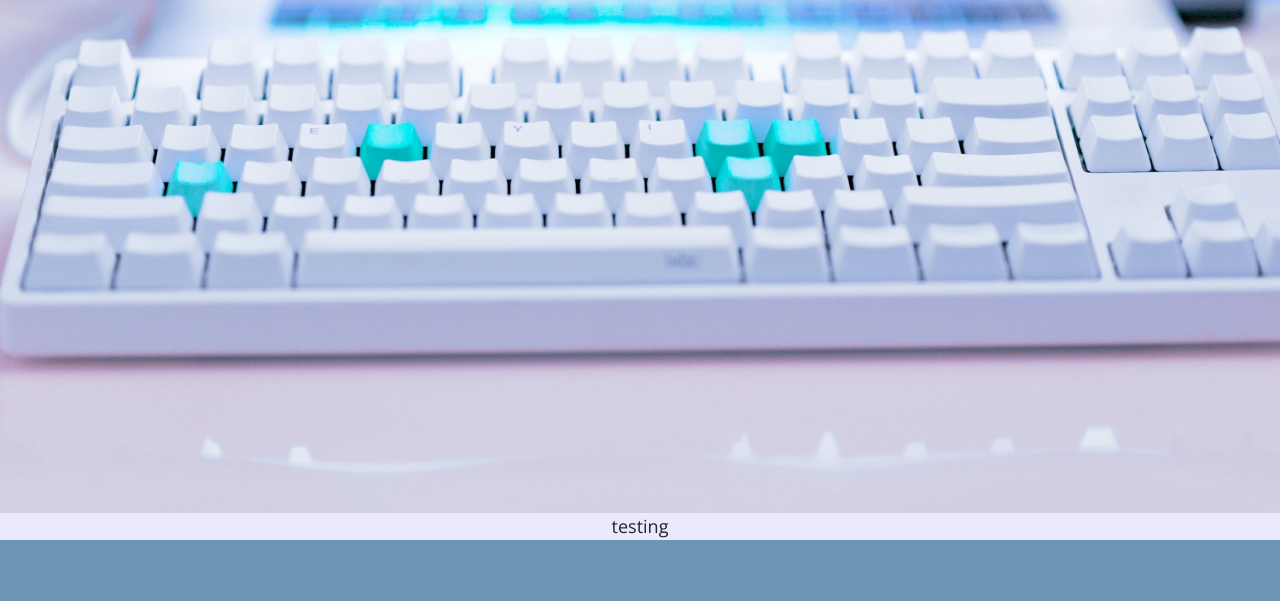
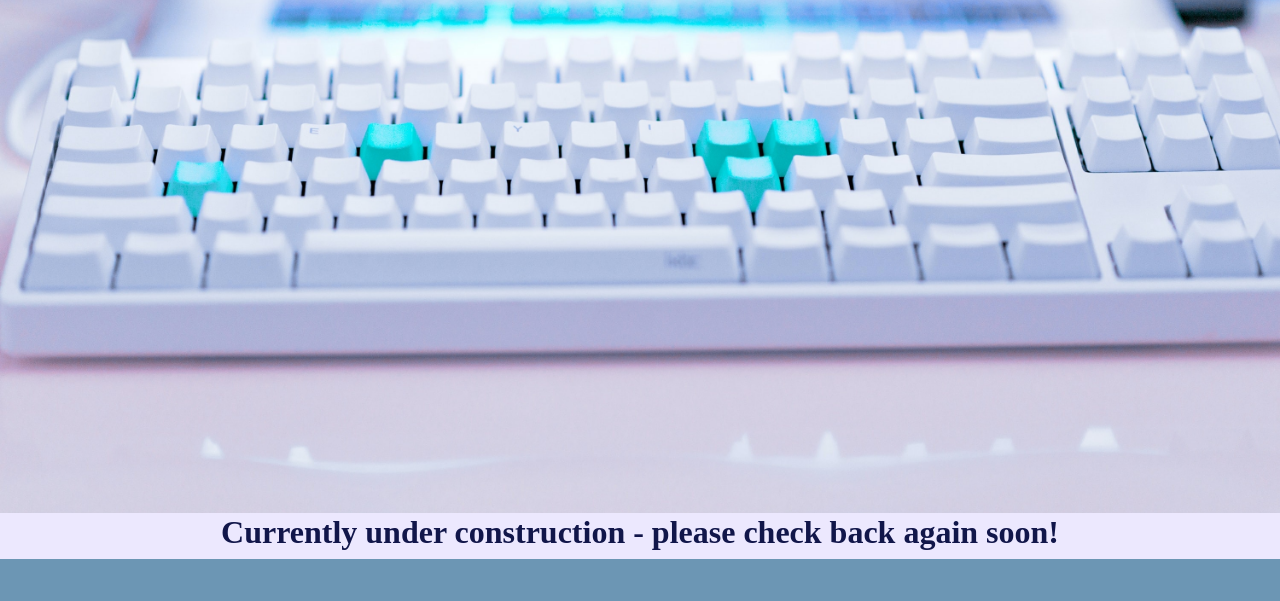
Before and after one commit to meeshers/portfolio-update, a website built with Parcel: page pages/design-page/index.html in a window 1280 px wide. Shown: the part 346-947 px from the top of the page. Built offline with nearby package versions, Linux system fonts and the light colour scheme; files whose address does not match are found by name; a web font is replaced by a local one.

Commit message:
Updated the design page with placeholder content

```diff
--- a/pages/design-page/index.html
+++ b/pages/design-page/index.html
@@ -77,7 +77,9 @@
 </header>
 
   <!-- Design portfolio content -->
-  testing
+  <div class="container">
+    <h2>Currently under construction - please check back again soon!</h2>
+  </div>
 
   <!-- Footer -->
   <footer>
```
